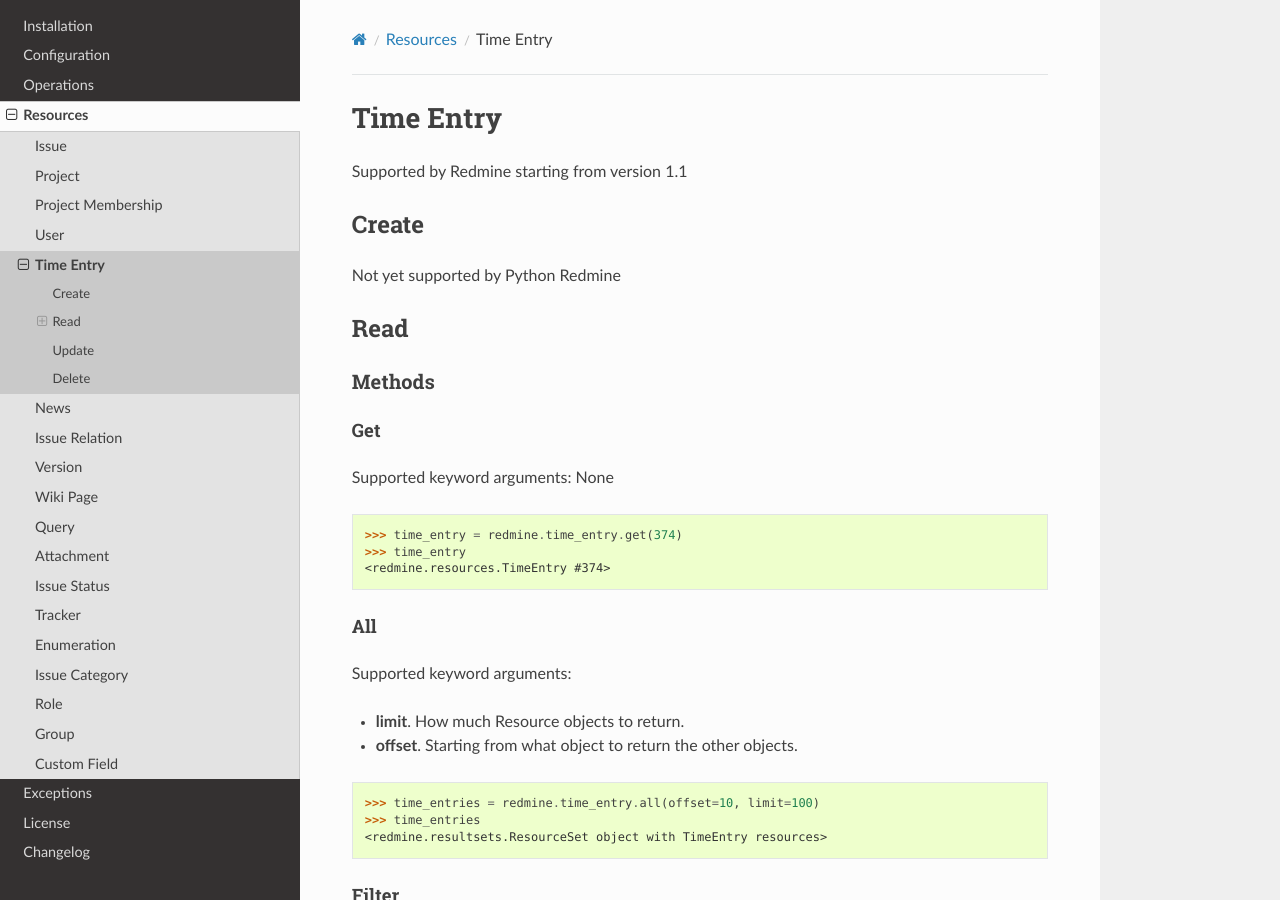
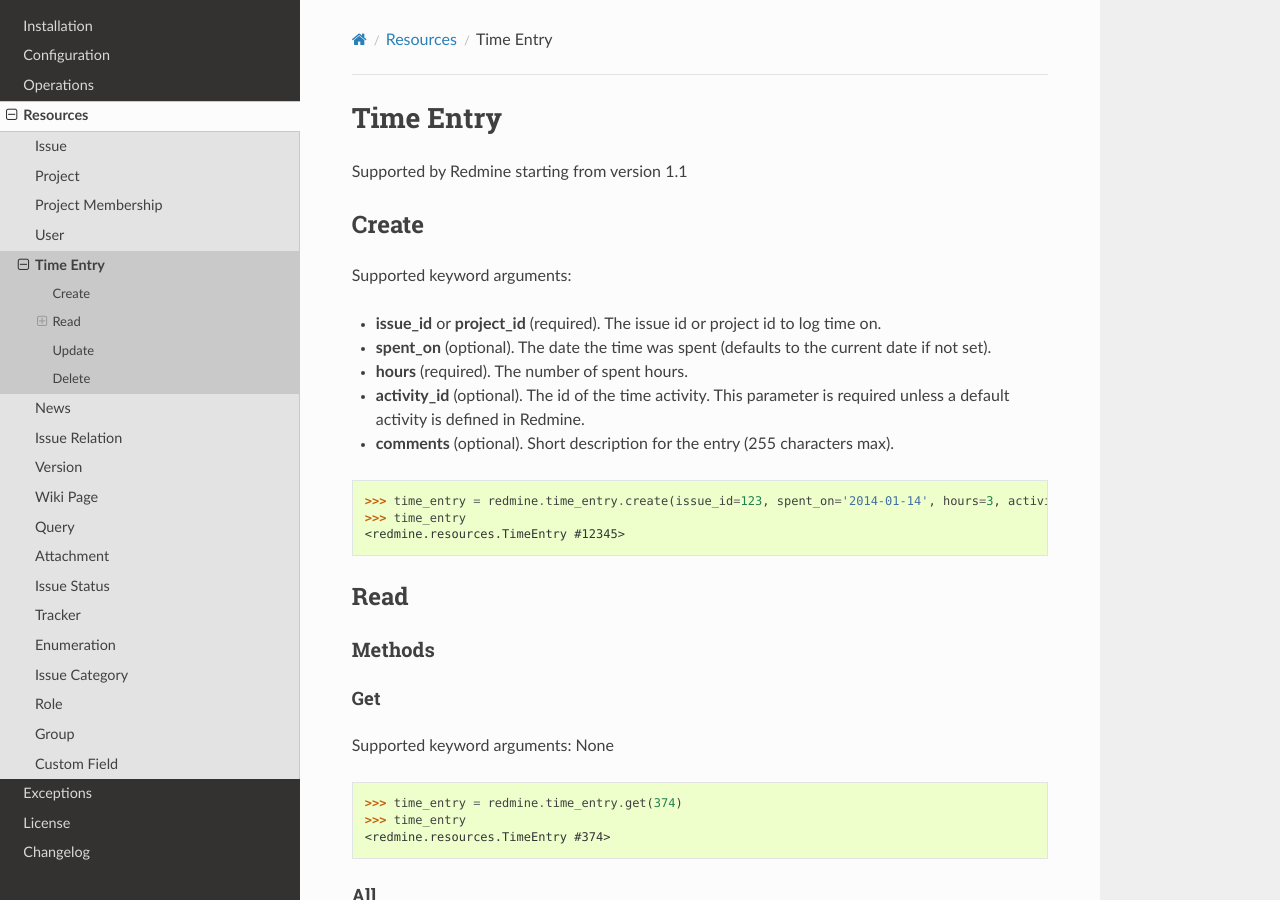
Before and after one commit to maxtepkeev/python-redmine, a Sphinx documentation site: the page built from docs/resources/time_entry.rst, in a window 1280 px wide and 900 px high. Built offline with Sphinx 7.4.7 and the Read the Docs theme 2.0.0, drawn with Linux system fonts in a browser that asks for light colours.

Commit message:
time entry create method support

```diff
--- a/docs/changelog.rst
+++ b/docs/changelog.rst
@@ -17,6 +17,7 @@
   * Group
   * IssueCategory
   * Version
+  * TimeEntry
 
 - Added: Informal string representation to all resources, i.e. __str__()
 - Changed: ResourceManager get() method now throws a ``ResourceNotFoundError`` exception if
--- a/docs/resources/time_entry.rst
+++ b/docs/resources/time_entry.rst
@@ -6,7 +6,20 @@
 Create
 ------
 
-Not yet supported by Python Redmine
+Supported keyword arguments:
+
+* **issue_id** or **project_id** (required). The issue id or project id to log time on.
+* **spent_on** (optional). The date the time was spent (defaults to the current date if not set).
+* **hours** (required). The number of spent hours.
+* **activity_id** (optional). The id of the time activity. This parameter is required unless a
+  default activity is defined in Redmine.
+* **comments** (optional). Short description for the entry (255 characters max).
+
+.. code-block:: python
+
+    >>> time_entry = redmine.time_entry.create(issue_id=123, spent_on='2014-01-14', hours=3, activity_id=10, comments='hello')
+    >>> time_entry
+    <redmine.resources.TimeEntry #12345>
 
 Read
 ----
```
Also changed, not shown: 2 other files.
